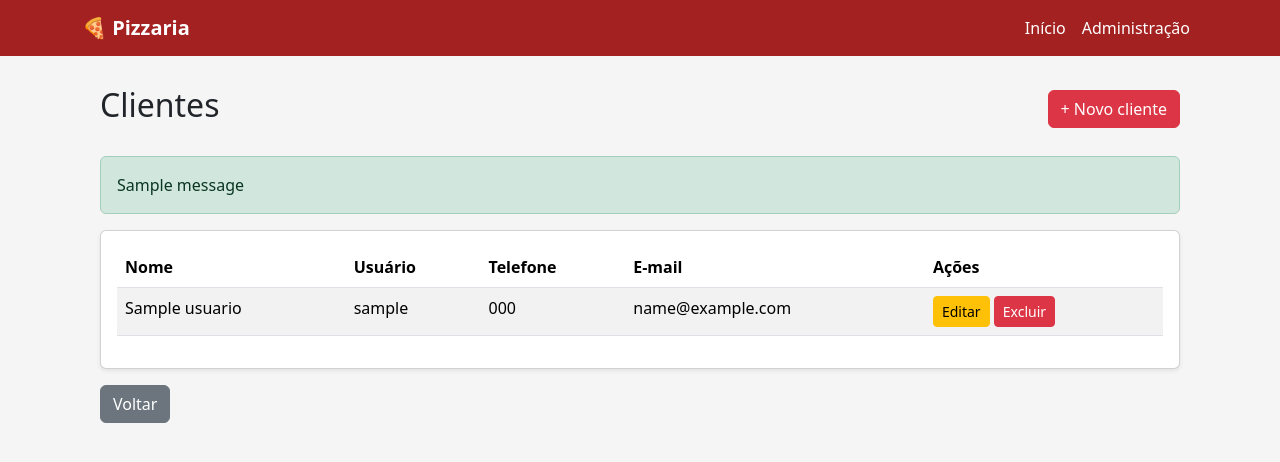
After one commit to joaovitormuz/Pizzaria, a Django app: page /clientes/ in a window 1280 px wide. The commit adds this page. Shown: the top 462 px of the page. Run offline with Django 5.2, Linux system fonts and the light colour scheme; tables that the repository leaves empty hold one stand-in row (values such as "Sample post"); one stand-in notice (Sample message) is shown.

Commit message:
criação do template clientes

````diff
--- /dev/null
+++ b/app/templates/clientes/listar.html
@@ -0,0 +1,63 @@
+
+{% extends 'base.html' %}
+
+{% block title %}Clientes - Pizzaria{% endblock %}
+
+{% block content %}
+
+<div class="d-flex justify-content-between align-items-center mb-4">
+    <h2>Clientes</h2>
+    <a href="{% url 'cadastrar_cliente' %}" class="btn btn-danger">
+        + Novo cliente
+    </a>
+</div>
+
+{% if messages %}
+    {% for message in messages %}
+        <div class="alert alert-success">{{ message }}</div>
+    {% endfor %}
+{% endif %}
+
+<div class="card shadow-sm">
+    <div class="card-body">
+        <table class="table table-striped table-hover">
+            <thead>
+                <tr>
+                    <th>Nome</th>
+                    <th>Usuário</th>
+                    <th>Telefone</th>
+                    <th>E-mail</th>
+                    <th>Ações</th>
+                </tr>
+            </thead>
+
+            <tbody>
+                {% for cliente in clientes %}
+                <tr>
+                    <td>{{ cliente.nome }}</td>
+                    <td>{{ cliente.username }}</td>
+                    <td>{{ cliente.numero_telefone }}</td>
+                    <td>{{ cliente.email|default:"-" }}</td>
+                    <td>
+                        <a href="{% url 'editar_cliente' cliente.pk %}"
+                           class="btn btn-sm btn-warning">Editar</a>
+
+                        <a href="{% url 'excluir_cliente' cliente.pk %}"
+                           class="btn btn-sm btn-danger">Excluir</a>
+                    </td>
+                </tr>
+                {% empty %}
+                <tr>
+                    <td colspan="5" class="text-center">
+                        Nenhum cliente cadastrado.
+                    </td>
+                </tr>
+                {% endfor %}
+            </tbody>
+        </table>
+    </div>
+</div>
+
+<a href="/" class="btn btn-secondary mt-3">Voltar</a>
+
+{% endblock %}
--- a/app/templates/home.html
+++ b/app/templates/home.html
@@ -1,4 +1,5 @@
 
+```html
 {% extends 'base.html' %}
 
 {% block title %}Início - Pizzaria{% endblock %}
@@ -18,6 +19,9 @@
                 <h2>👥</h2>
                 <h5>Clientes</h5>
                 <p>Gerenciamento de clientes.</p>
+                <a href="{% url 'listar_clientes' %}" class="btn btn-danger">
+                    Acessar
+                </a>
             </div>
         </div>
     </div>
@@ -75,3 +79,4 @@
 </div>
 
 {% endblock %}
+```
--- a/app/views.py
+++ b/app/views.py
@@ -1,4 +1,74 @@
-from django.shortcuts import render
+from django.shortcuts import render, redirect, get_object_or_404
+from django.contrib import messages
+from django.contrib.auth.decorators import login_required
+
+from .models import Cliente
+from .forms import ClienteForm
+
 
 def home(request):
     return render(request, 'home.html')
+
+
+
+def listar_clientes(request):
+    clientes = Cliente.objects.all().order_by('nome')
+
+    return render(request, 'clientes/listar.html', {
+        'clientes': clientes
+    })
+
+@login_required
+def cadastrar_cliente(request):
+    if request.method == 'POST':
+        form = ClienteForm(request.POST)
+
+        if form.is_valid():
+            form.save()
+            messages.success(request, 'Cliente cadastrado com sucesso!')
+            return redirect('listar_clientes')
+    else:
+        form = ClienteForm()
+
+    return render(request, 'clientes/formulario.html', {
+        'form': form,
+        'titulo': 'Cadastrar cliente'
+    })
+
+
+@login_required
+def editar_cliente(request, id):
+    cliente = get_object_or_404(Cliente, pk=id)
+
+    if request.method == 'POST':
+        form = ClienteForm(request.POST, instance=cliente)
+
+        if form.is_valid():
+            # Na edição, não alteramos a senha do cliente.
+            cliente = form.save(commit=False)
+            cliente.save()
+
+            messages.success(request, 'Cliente atualizado com sucesso!')
+            return redirect('listar_clientes')
+    else:
+        form = ClienteForm(instance=cliente)
+        form.fields.pop('senha')
+
+    return render(request, 'clientes/formulario.html', {
+        'form': form,
+        'titulo': 'Editar cliente'
+    })
+
+
+@login_required
+def excluir_cliente(request, id):
+    cliente = get_object_or_404(Cliente, pk=id)
+
+    if request.method == 'POST':
+        cliente.delete()
+        messages.success(request, 'Cliente excluído com sucesso!')
+        return redirect('listar_clientes')
+
+    return render(request, 'clientes/confirmar_exclusao.html', {
+        'cliente': cliente
+    })
--- a/config/urls.py
+++ b/config/urls.py
@@ -1,24 +1,14 @@
-"""
-URL configuration for config project.
-
-The `urlpatterns` list routes URLs to views. For more information please see:
-    https://docs.djangoproject.com/en/5.2/topics/http/urls/
-Examples:
-Function views
-    1. Add an import:  from my_app import views
-    2. Add a URL to urlpatterns:  path('', views.home, name='home')
-Class-based views
-    1. Add an import:  from other_app.views import Home
-    2. Add a URL to urlpatterns:  path('', Home.as_view(), name='home')
-Including another URLconf
-    1. Import the include() function: from django.urls import include, path
-    2. Add a URL to urlpatterns:  path('blog/', include('blog.urls'))
-"""
 from django.contrib import admin
 from django.urls import path
 from app import views
 
 urlpatterns = [
     path('admin/', admin.site.urls),
+
     path('', views.home, name='home'),
+
+    path('clientes/', views.listar_clientes, name='listar_clientes'),
+    path('clientes/cadastrar/', views.cadastrar_cliente, name='cadastrar_cliente'),
+    path('clientes/editar/<int:id>/', views.editar_cliente, name='editar_cliente'),
+    path('clientes/excluir/<int:id>/', views.excluir_cliente, name='excluir_cliente'),
 ]
````
Also changed, not shown: app/forms.py (added, +35 -0 lines), app/templates/clientes/confirmar_exclusao.html (added, +29 -0 lines), app/templates/clientes/formulario.html (added, +34 -0 lines), README.md.
